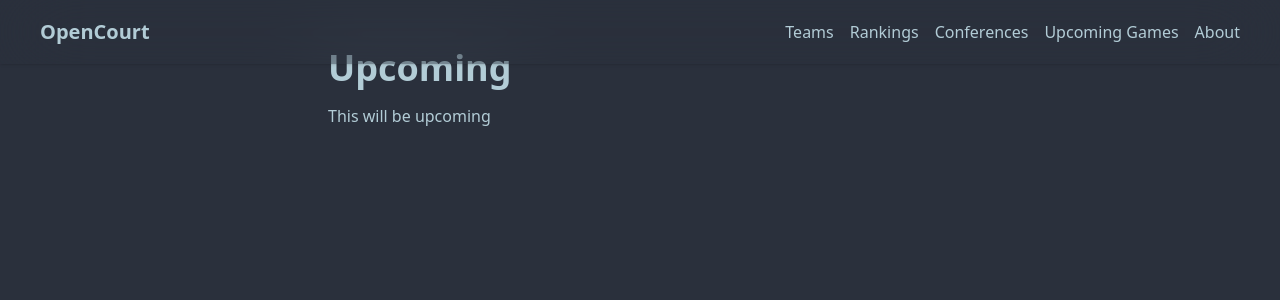
After one commit to ken-hin/OpenCourt, a Django app: page /upcoming/ in a window 1280 px wide. The commit adds this page. Shown: the top 300 px of the page. Run offline with Django 5.2, Linux system fonts and the light colour scheme; style sheets or scripts are compiled from the project's sources; some libraries are stand-ins or nearby versions.

Commit message:
base files and links setup now added to navbar and page exist just need to actually build out the page #43

```diff
--- a/opencourt/urls.py
+++ b/opencourt/urls.py
@@ -15,6 +15,7 @@ urlpatterns = [
     path('about/', views.AboutView.as_view(), name='about'),
     path('teams/', views.TeamListView.as_view(), name='teams'),
     path('conferences/', views.ConferenceListView.as_view(), name='conferences'),
+    path('upcoming/', views.UpcomingView.as_view(), name="upcoming"),
     path('rankings/', views.RankingsListView.as_view(), name='rankings'),
     path('<slug:slug>/', views.TeamDetailView.as_view(), name='team-detail'),
 ]
--- a/opencourt/views.py
+++ b/opencourt/views.py
@@ -313,3 +313,8 @@ class TeamDetailView(TemplateView):
         context['off_pts'] = json.dumps(off_pts)
         context['opp_pts'] = json.dumps(opp_pts)
         return context
+
+
+class UpcomingView(TemplateView):
+    template_name = 'opencourt/head_head.html'
+    # will need to be all upcoming scheduled games
--- a/templates/base.html
+++ b/templates/base.html
@@ -50,6 +50,7 @@
       <a href="{% url 'opencourt:teams' %}" class="hover:text-primary">Teams</a>
       <a href="{% url 'opencourt:rankings' %}" class="hover:text-primary">Rankings</a>
       <a href="{% url 'opencourt:conferences' %}" class="hover:text-primary">Conferences</a>
+      <a href="{% url 'opencourt:upcoming' %}" class="hover:text-primary">Upcoming Games</a>
       <a href="{% url 'opencourt:about' %}" class="hover:text-primary">About</a>
     </div>
   </nav>
--- /dev/null
+++ b/templates/opencourt/head_head.html
@@ -0,0 +1,10 @@
+{% extends 'base.html' %}
+
+{% block title %}About — OpenCourt{% endblock %}
+
+{% block content %}
+<div class="max-w-2xl mx-auto py-12 px-6">
+    <h1 class="text-4xl font-bold mb-4">Upcoming</h1>
+    <p>This will be upcoming</p>
+</div>
+{% endblock %}
```
